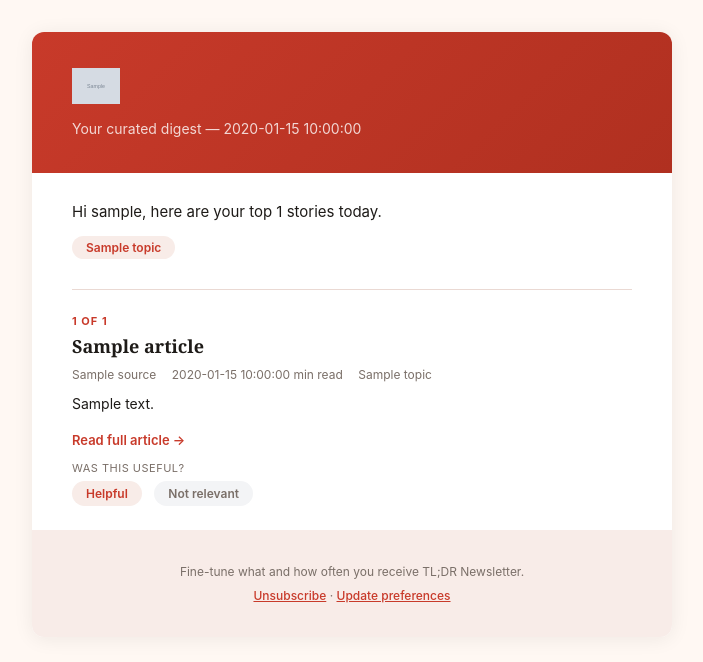
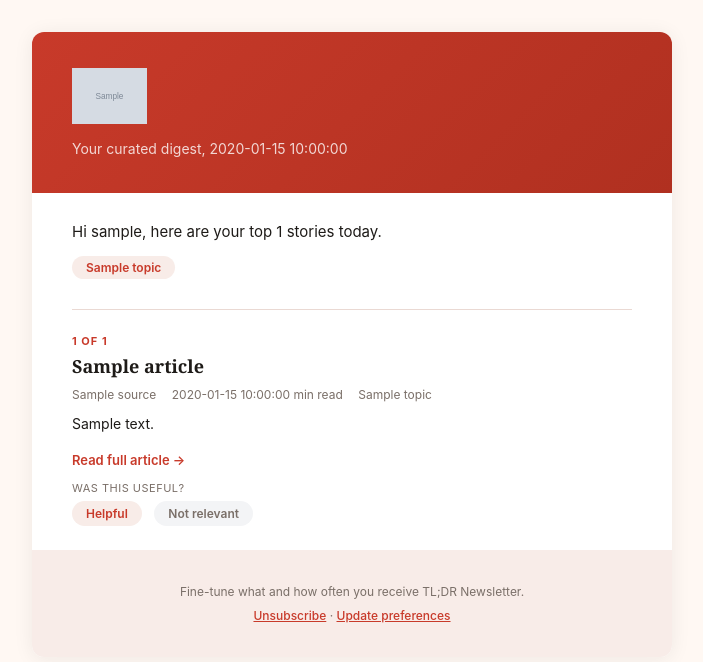
Before and after one commit to lele090302-dot/nlp-ibs, a Python web app: template tldr-newsletter/templates/newsletter.html in a window 1280 px wide. Shown: the top 662 px of the page, without its empty margins (288-991 px from the left). Run offline with Jinja, Linux system fonts and the light colour scheme; the template is opened without the code that fills it: most values are stand-ins (such as "Sample title", 1, 10 or a date in 2020); grey boxes marked "Sample" are stand-in pictures.

Commit message:
Increase logo size in email header and navbar

```diff
--- a/tldr-landing/components/Navbar.tsx
+++ b/tldr-landing/components/Navbar.tsx
@@ -20,9 +20,9 @@ export default function Navbar() {
           <Image
             src="/logo.png"
             alt="TL;DR Newsletter"
-            width={120}
-            height={36}
-            className="h-8 w-auto"
+            width={160}
+            height={48}
+            className="h-10 w-auto"
             priority
           />
         </a>
--- a/tldr-newsletter/templates/newsletter.html
+++ b/tldr-newsletter/templates/newsletter.html
@@ -9,7 +9,7 @@
     .wrapper { max-width: 640px; margin: 32px auto; background: #ffffff; border-radius: 12px; overflow: hidden; box-shadow: 0 2px 20px rgba(30,27,24,0.07); }
     .header { background: linear-gradient(135deg, #C83A2A 0%, #b03020 100%); padding: 36px 40px; }
     .header-logo { margin-bottom: 12px; }
-    .header-logo img { height: 36px; width: auto; }
+    .header-logo img { height: 56px; width: auto; }
     .header h1 { color: #ffffff; margin: 0; font-size: 26px; font-family: 'Playfair Display', Georgia, serif; letter-spacing: -0.5px; }
     .header p { color: rgba(255,255,255,0.8); margin: 8px 0 0; font-size: 14px; font-family: 'Inter', sans-serif; }
     .greeting { padding: 28px 40px 0; color: #1E1B18; font-size: 15px; font-family: 'Inter', sans-serif; line-height: 1.5; }
@@ -43,7 +43,7 @@
       <div class="header-logo">
         <img src="{{ logo_url }}" alt="TL;DR Newsletter" />
       </div>
-      <p>Your curated digest — {{ date }}</p>
+      <p>Your curated digest, {{ date }}</p>
     </div>
 
     <!-- Greeting -->
```
